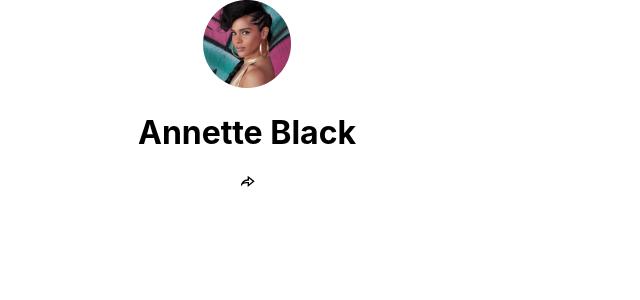
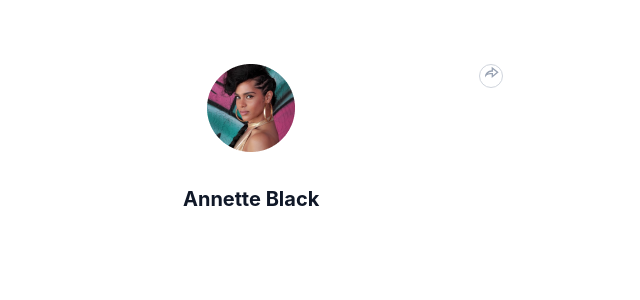
Before and after one commit to Fumbi1/zuri_task1, a React (Create React App) app: page / in a window 1280 px wide. Shown: the top 300 px of the page, without its empty margins (393-1033 px from the left). Built offline with nearby package versions, Linux system fonts and the light colour scheme.

Commit message:
Updated the profile component

```diff
--- a/src/App.js
+++ b/src/App.js
@@ -1,10 +1,12 @@
 import './App.css';
-import { Profile } from './components'
+import { Links, Profile } from './components';
+
 
 function App() {
   return (
     <div className="App">
       <Profile/>
+      <Links/>
     </div>
   );
 }
--- a/src/components/links/links.js
+++ b/src/components/links/links.js
@@ -0,0 +1,21 @@
+import React from 'react';
+import { Link } from 'react-router-dom';
+import style from './links.module.css';
+
+
+const linksData = [
+    {
+
+    },
+    {
+
+    }
+]
+
+const Links = () => {
+  return (
+    <div></div>
+  )
+}
+
+export default Links
--- a/src/components/profile/profile.js
+++ b/src/components/profile/profile.js
@@ -6,12 +6,14 @@ import profile from '../../assets/profile__img.png';
 const Profile = () => {
   return (
     <div>
-        <div className='profile'>
-            <img src={profile} alt='profile-pics' id={style.profile_img}/>
-            <h1>Annette Black</h1>
-        </div>
-        <div>
-            <RiShareForwardLine />
+        <div className={style.main}>
+            <div className={style.profile}>
+                <img src={profile} alt='profile-pics' id={style.profile_img}/>
+                <h1>Annette Black</h1>
+            </div>
+            <div className={style.share}>
+                <RiShareForwardLine />
+            </div>
         </div>
     </div>
   )
--- a/src/components/profile/profile.module.css
+++ b/src/components/profile/profile.module.css
@@ -0,0 +1,42 @@
+*{
+    box-sizing: border-box;
+}
+
+html{
+    font-size: 16px;
+}
+
+img {
+    max-width: 100%;
+}
+
+.main {
+    display: flex;
+    flex-direction: row;
+    width: 25%;
+    margin-inline: 45%;
+    justify-content: space-between;
+    margin-top: 4em;
+}
+
+.share {
+   border-radius: 50%;
+   width: 1.5em;
+   height: 1.5em;
+   border: 0.5px solid #D0D5DD;
+}
+
+.share svg {
+    color: #98A2B3;
+}
+
+.profile h1 {
+  margin-top: 1.25em;
+  font-family: "Inter";
+  font-style: normal;
+  font-weight: 700;
+  font-size: 1.25rem;
+  line-height: 1.83em;
+  text-align: center;
+  color: #101828;
+}
--- a/src/index.js
+++ b/src/index.js
@@ -2,11 +2,14 @@ import React from 'react';
 import ReactDOM from 'react-dom/client';
 import './index.css';
 import App from './App';
+import { BrowserRouter } from 'react-router-dom';
 
 
 const root = ReactDOM.createRoot(document.getElementById('root'));
 root.render(
   <React.StrictMode>
-    <App />
+    <BrowserRouter>
+      <App />
+    </BrowserRouter>
   </React.StrictMode>
 );
```
